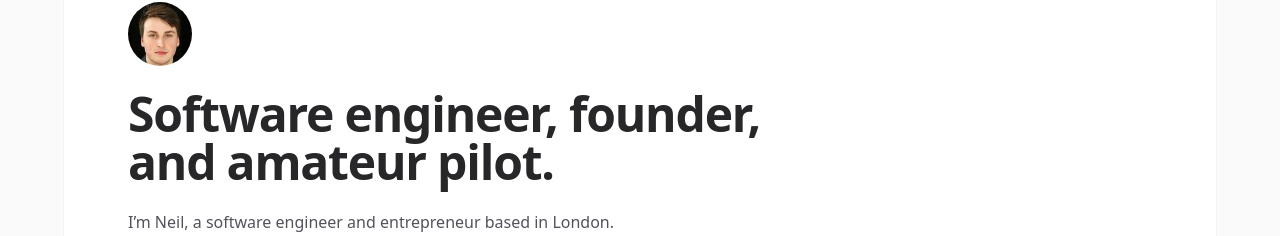
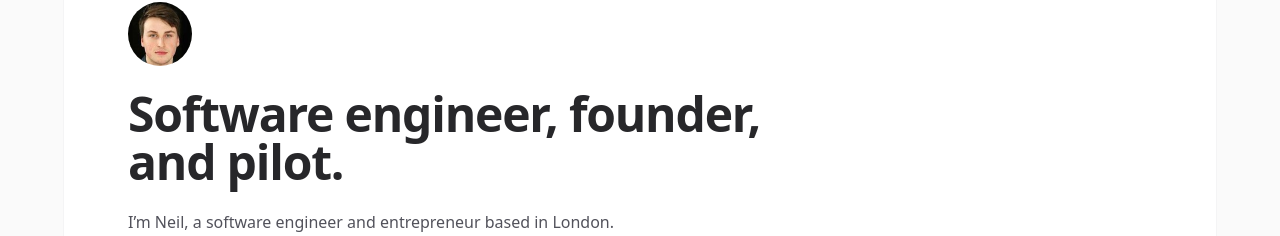
Before and after one commit to barrymun/portfolio, a React (Vite) app: page / in a window 1280 px wide. Shown: the part 126-362 px from the top of the page. Built offline with nearby package versions, Linux system fonts and the light colour scheme.

Commit message:
text change

```diff
--- a/src/pages/Home/Home.tsx
+++ b/src/pages/Home/Home.tsx
@@ -270,7 +270,7 @@ export default function Home() {
       <Container className="mt-9">
         <div className="max-w-2xl">
           <h1 className="text-4xl font-bold tracking-tight text-zinc-800 dark:text-zinc-100 sm:text-5xl">
-            Software engineer, founder, and amateur pilot.
+            Software engineer, founder, and pilot.
           </h1>
           <p className="mt-6 text-base text-zinc-600 dark:text-zinc-400">
             I’m Neil, a software engineer and entrepreneur based in London.
```
